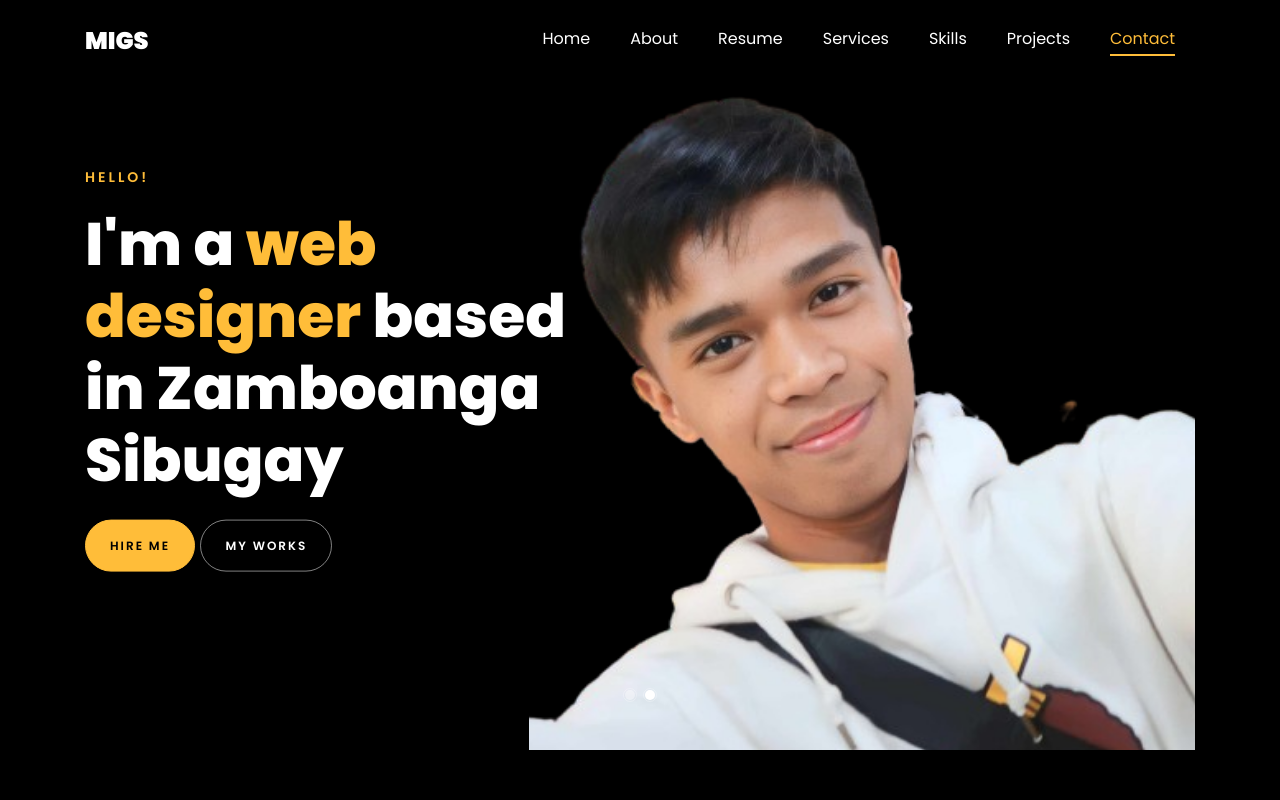
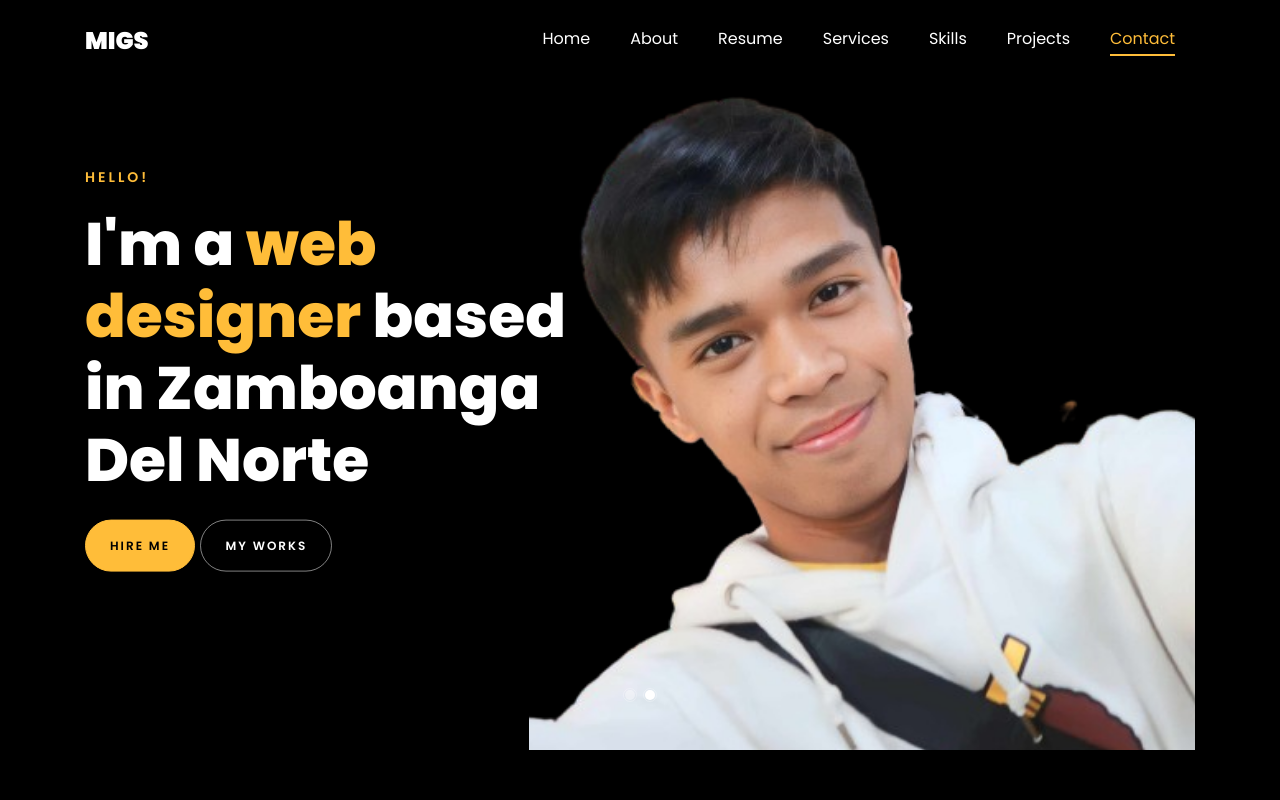
Before and after one commit to Spyhack647/Recomo, a plain HTML site: page index.html in a window 1280 px wide. Shown: the top 800 px of the page. Drawn offline with Linux system fonts and the light colour scheme; files whose address does not match are found by name.

Commit message:
Update index.html

```diff
--- a/index.html
+++ b/index.html
@@ -77,7 +77,7 @@
 		          <div class="one-forth d-flex align-items-center ftco-animate" data-scrollax=" properties: { translateY: '70%' }">
 		          	<div class="text">
 		          		<span class="subheading">Hello!</span>
-			            <h1 class="mb-4 mt-3">I'm a <span>web designer</span> based in Zamboanga Sibugay</h1>
+			            <h1 class="mb-4 mt-3">I'm a <span>web designer</span> based in Zamboanga Del Norte</h1>
 			            <p><a href="#" class="btn btn-primary py-3 px-4">Hire me</a> <a href="#" class="btn btn-white btn-outline-white py-3 px-4">My works</a></p>
 		            </div>
 		          </div>
```
